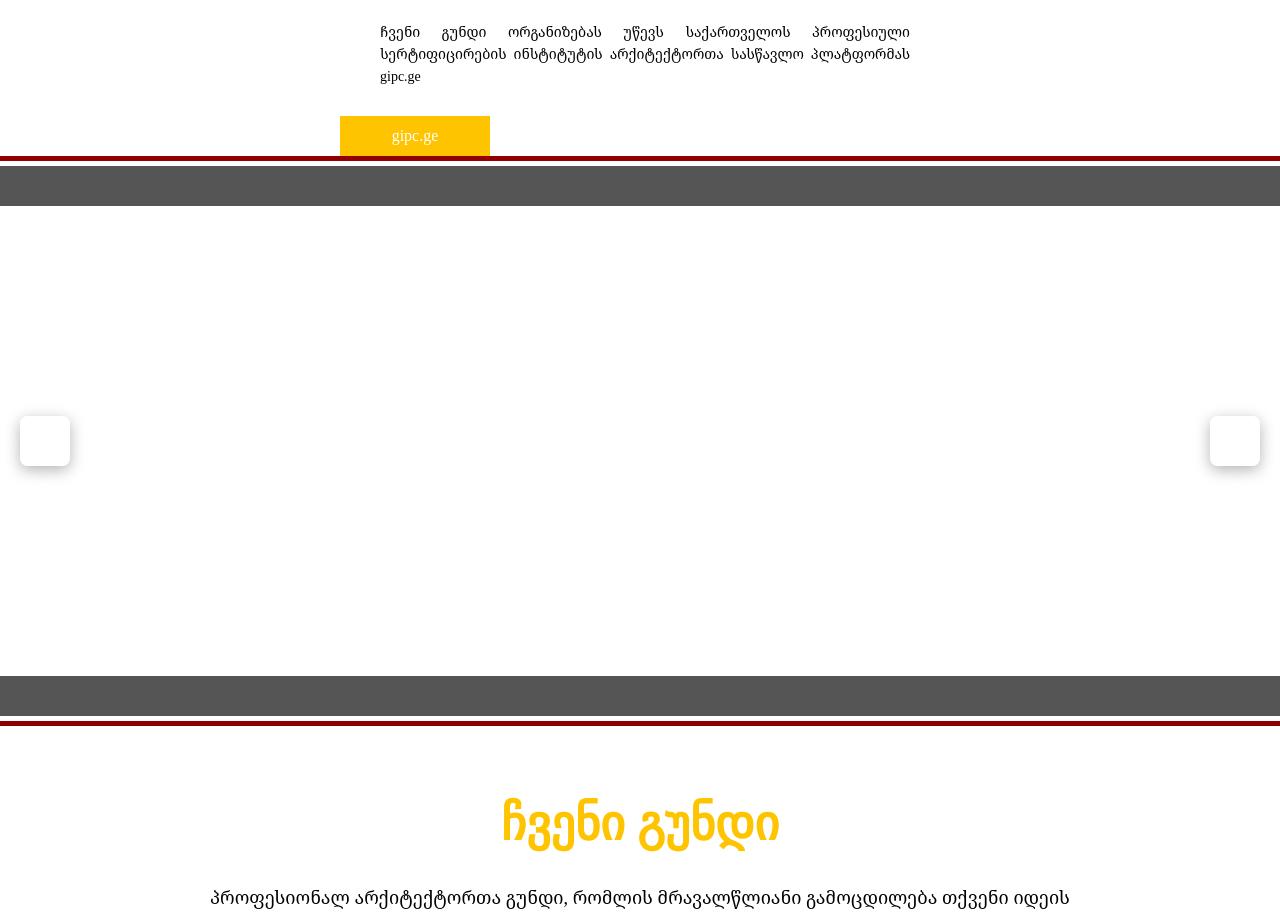
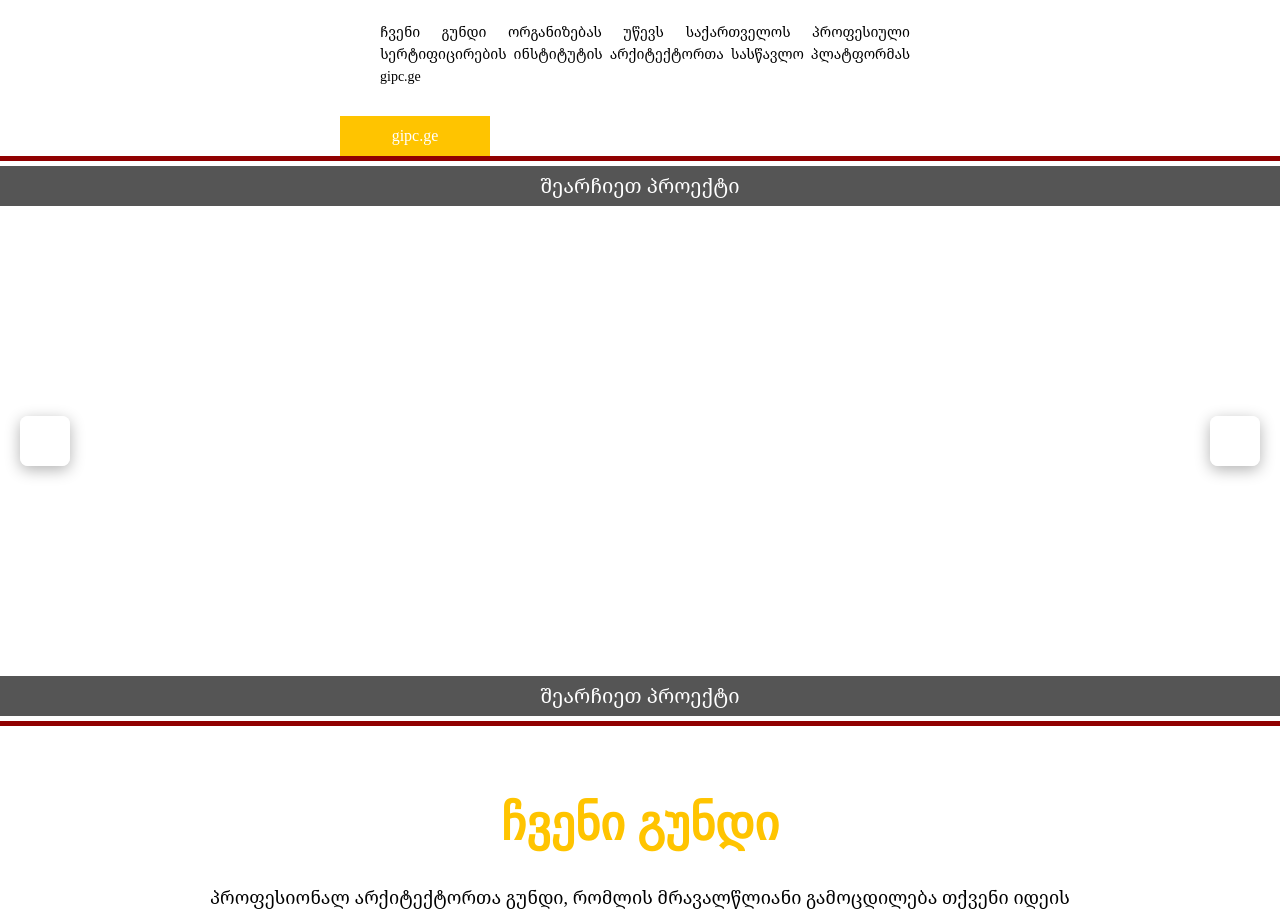
Before and after one commit to georgelotishvili/archub-architecture, a Flask app: page / in a window 1280 px wide. Shown: the part 1434-2347 px from the top of the page. Run offline with Flask 3, Linux system fonts and the light colour scheme; data that the repository does not hold is empty; some web fonts are replaced.

Commit message:
ეტაპი 34

```diff
--- a/static/styles.css
+++ b/static/styles.css
@@ -460,12 +460,30 @@ body {
   width: 100%;
   height: 40px;
   background-color: var(--color-dark-gray);
+  display: flex;
+  justify-content: center;
+  align-items: center;
 }
 
 .section-2-bottom-bar {
   width: 100%;
   height: 40px;
   background-color: var(--color-dark-gray);
+  display: flex;
+  justify-content: center;
+  align-items: center;
+}
+
+.section-2-top-bar h3 {
+  font-size: 20px;
+  font-weight: 100;
+  color: var(--color-white);
+}
+
+.section-2-bottom-bar h3 {
+  font-size: 20px;
+  font-weight: 300;
+  color: var(--color-white);
 }
 
 /* პროექტების სკროლის კონტეინერი */
--- a/templates/index.html
+++ b/templates/index.html
@@ -198,7 +198,9 @@
         <!-- სექცია 2 - პროექტების გალერეა -->
         <div class="section-2" id="section2">
             <!-- ზედა ჰორიზონტალური ზოლი -->
-            <div class="section-2-top-bar"></div>
+            <div class="section-2-top-bar">
+                <h3>შეარჩიეთ პროექტი</h3>
+            </div>
 
             <!-- პროექტების კარუსელი -->
             <div class="projects-scroll-1">
@@ -225,7 +227,9 @@
             </div>
 
             <!-- ქვედა ჰორიზონტალური ზოლი -->
-            <div class="section-2-bottom-bar"></div>
+            <div class="section-2-bottom-bar">
+                <h3>შეარჩიეთ პროექტი</h3>
+            </div>
         </div>
 
         <!-- სექცია 3 - ჩვენი გუნდი -->
```
